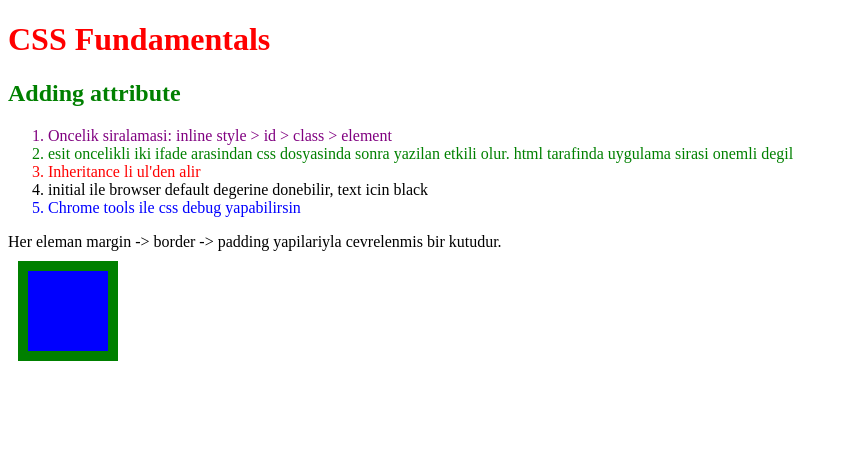
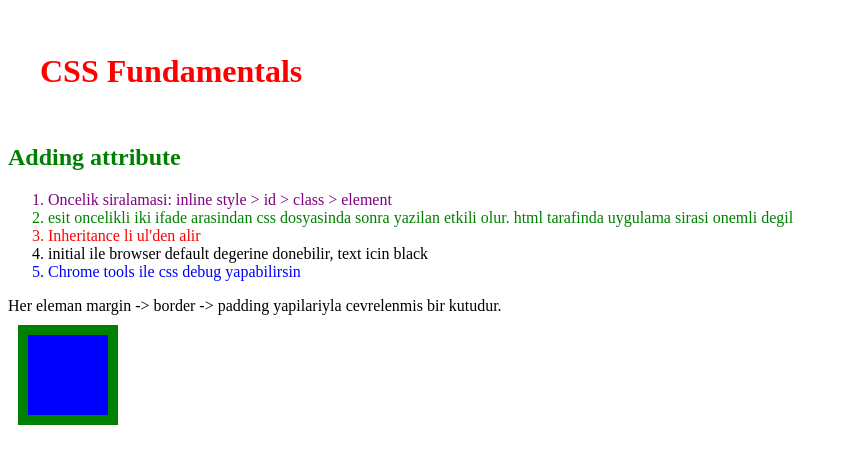
Before and after one commit to linteam/learnCss, a plain HTML site: page index.html in a window 1280 px wide. Shown: the whole page, without its empty margins (0-848 px from the left). Drawn offline with Linux system fonts and the light colour scheme.

Commit message:
CSS Units

```diff
--- a/learn.css
+++ b/learn.css
@@ -87,3 +87,17 @@ ol {
   /* box-sizing: default olarak content-box */
   box-sizing: border-box;
 }
+
+/* Css Units */
+h1 {
+  /* font-size: 30px; */
+  /*em relative bir birimdir bu elemanin font-size'ni birim deger olarak alir.*/
+  /* padding: 2em; */
+
+  /* rem em gibidir, default font-size'i temel alir.
+  Default font-size 16px'dir */
+  padding: 2rem; /*32px*/
+
+  /* Percentage de kullanilabilir. Parent element'in fontsize'na gore olceklenir.*/
+  font-size: 200%; /*32px*/
+}
```
